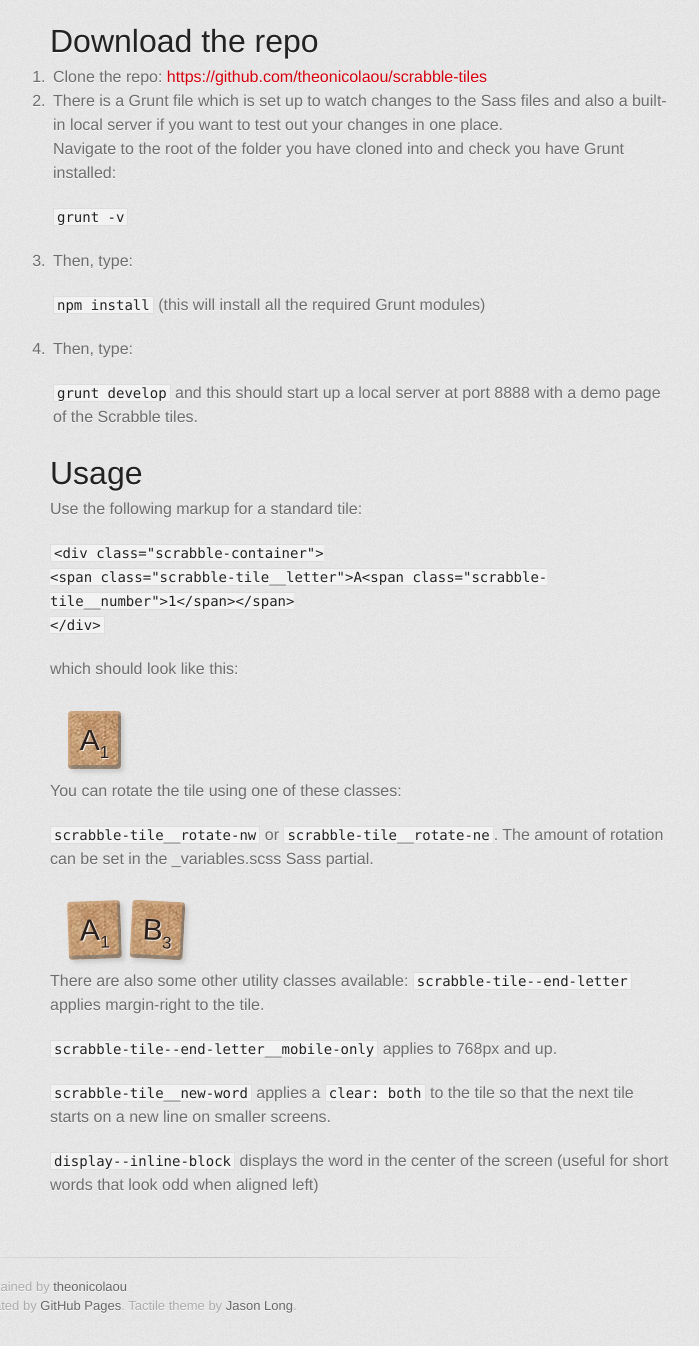
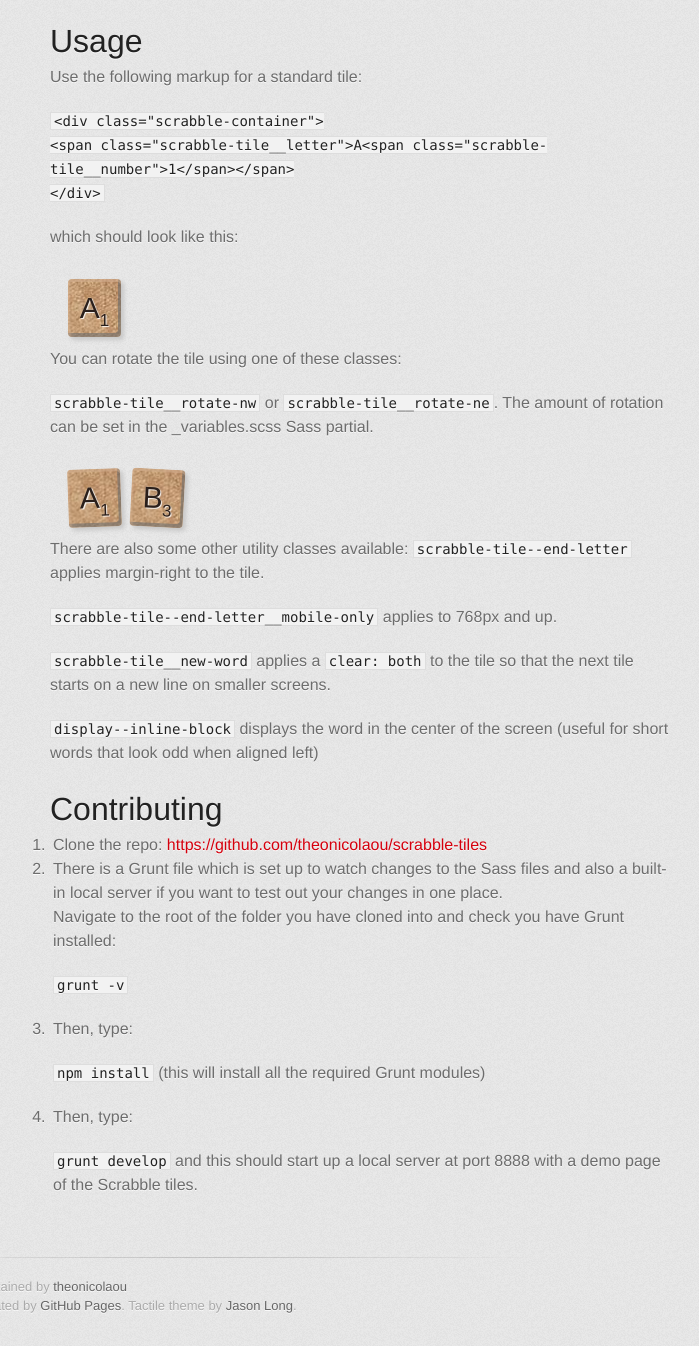
Before and after one commit to theonicolaou/scrabble-tiles, a plain HTML site: page index.html in a window 1280 px wide. Shown: the part 753-2099 px from the top of the page, without its empty margins (280-979 px from the left). Drawn offline with Linux system fonts and the light colour scheme; a web font is replaced by a local one.

Commit message:
Move contributions section further down in demo site page

```diff
--- a/index.html
+++ b/index.html
@@ -81,25 +81,6 @@
 										<code>&lt;link rel="stylesheet" href="bower_components/scrabble-tiles/dist/css/scrabble.css"&gt;</code></p>
 									</li>
 								</ol>
-
-								<h1>Download the repo</h1>
-
-								<ol>
-									<li>Clone the repo: <a href="https://github.com/theonicolaou/scrabble-tiles">https://github.com/theonicolaou/scrabble-tiles</a></li>
-									<li>
-										<p>There is a Grunt file which is set up to watch changes to the Sass files and also a built-in local server if you want to test out your changes in one place.
-										<br />Navigate to the root of the folder you have cloned into and check you have Grunt installed:</p>
-										<p><code>grunt -v</code></p>
-									</li>
-									<li>
-										<p>Then, type:</p>
-										<p><code>npm install</code> (this will install all the required Grunt modules)</p>
-									</li>
-									<li>
-										<p>Then, type:</p>
-										<p><code>grunt develop</code> and this should start up a local server at port 8888 with a demo page of the Scrabble tiles.</p>
-									</li>
-								</ol>
 							</div>
 						</div>
 
@@ -141,6 +122,27 @@
 								<p><code>display--inline-block</code> displays the word in the center of the screen (useful for short words that look odd when aligned left)</p>
 							</div>
 						</div>
+						<div class="row">
+							<div class="small-12 medium-12 large-12 columns">
+								<h1>Contributing</h1>
+								<ol>
+									<li>Clone the repo: <a href="https://github.com/theonicolaou/scrabble-tiles">https://github.com/theonicolaou/scrabble-tiles</a></li>
+									<li>
+										<p>There is a Grunt file which is set up to watch changes to the Sass files and also a built-in local server if you want to test out your changes in one place.
+										<br />Navigate to the root of the folder you have cloned into and check you have Grunt installed:</p>
+										<p><code>grunt -v</code></p>
+									</li>
+									<li>
+										<p>Then, type:</p>
+										<p><code>npm install</code> (this will install all the required Grunt modules)</p>
+									</li>
+									<li>
+										<p>Then, type:</p>
+										<p><code>grunt develop</code> and this should start up a local server at port 8888 with a demo page of the Scrabble tiles.</p>
+									</li>
+								</ol>
+							</div>
+						</div>
 					</section>
 				</div>
 			</div>
```
